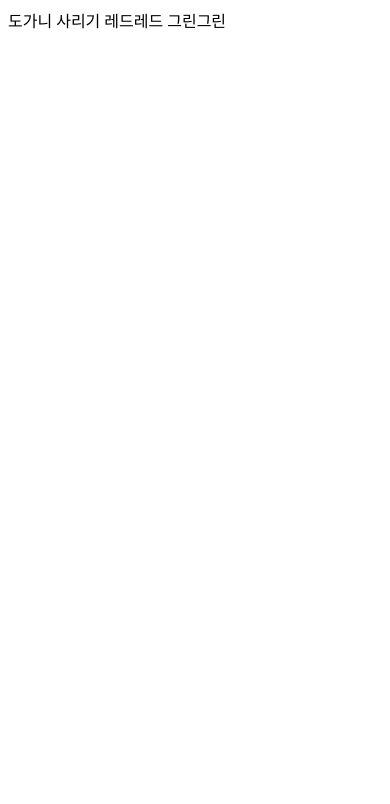
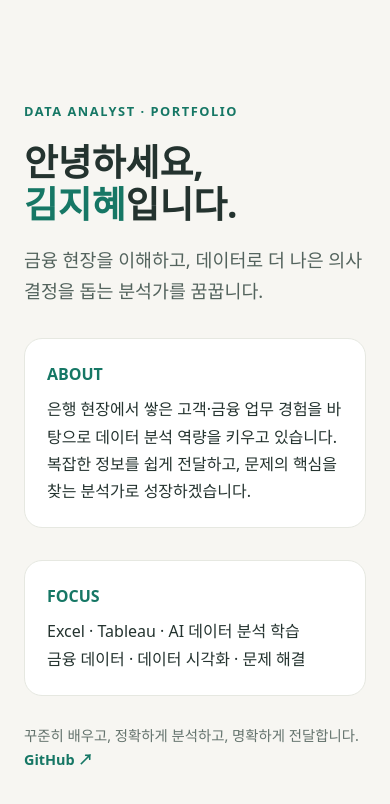
Before and after one commit to rlawlrl44/261113_empty, a plain HTML site: page index.html in a window 390 px wide. Drawn offline with Linux system fonts and the light colour scheme.

Commit message:
Create responsive data analyst introduction page

```diff
--- a/index.html
+++ b/index.html
@@ -1,13 +1,6 @@
-<!DOCTYPE html>
-<html lang="en">
-<head>
-    <meta charset="UTF-8">
-    <meta name="viewport" content="width=<device-width>, initial-scale=1.0">
-    <title>Document</title>
-</head>
-<body>
-    <!--! + tab -->
-    도가니 사리기 레드레드
-    그린그린
-</body>
-</html>
+<!doctype html>
+<html lang="ko"><meta charset="utf-8"><meta name="viewport" content="width=device-width,initial-scale=1"><meta name="theme-color" content="#f7f6f2"><title>김지혜 | Data Analyst</title>
+<style>
+*{box-sizing:border-box}body{margin:0;background:#f7f6f2;color:#24332f;font:16px/1.7 system-ui,sans-serif}main{max-width:680px;margin:auto;padding:12vh 24px}.tag{color:#167765;font-size:.8rem;font-weight:700;letter-spacing:.12em}h1{font-size:clamp(2.3rem,8vw,4rem);line-height:1.15;margin:18px 0}h1 span{color:#167765}.lead{font-size:1.15rem;color:#53635d}.card{margin-top:32px;padding:22px;background:#fff;border:1px solid #e6e8e1;border-radius:18px}h2{font-size:1rem;margin:0 0 8px;color:#167765}p{margin:0}.foot{margin-top:28px;font-size:.9rem;color:#64736d}a{color:#167765;text-decoration:none;font-weight:700}
+</style>
+<main><div class="tag">DATA ANALYST · PORTFOLIO</div><h1>안녕하세요,<br><span>김지혜</span>입니다.</h1><p class="lead">금융 현장을 이해하고, 데이터로 더 나은 의사결정을 돕는 분석가를 꿈꿉니다.</p><section class="card"><h2>ABOUT</h2><p>은행 현장에서 쌓은 고객·금융 업무 경험을 바탕으로 데이터 분석 역량을 키우고 있습니다. 복잡한 정보를 쉽게 전달하고, 문제의 핵심을 찾는 분석가로 성장하겠습니다.</p></section><section class="card"><h2>FOCUS</h2><p>Excel · Tableau · AI 데이터 분석 학습<br>금융 데이터 · 데이터 시각화 · 문제 해결</p></section><p class="foot">꾸준히 배우고, 정확하게 분석하고, 명확하게 전달합니다.<br><a href="https://github.com/rlawlrl44">GitHub ↗</a></p></main></html>
```
